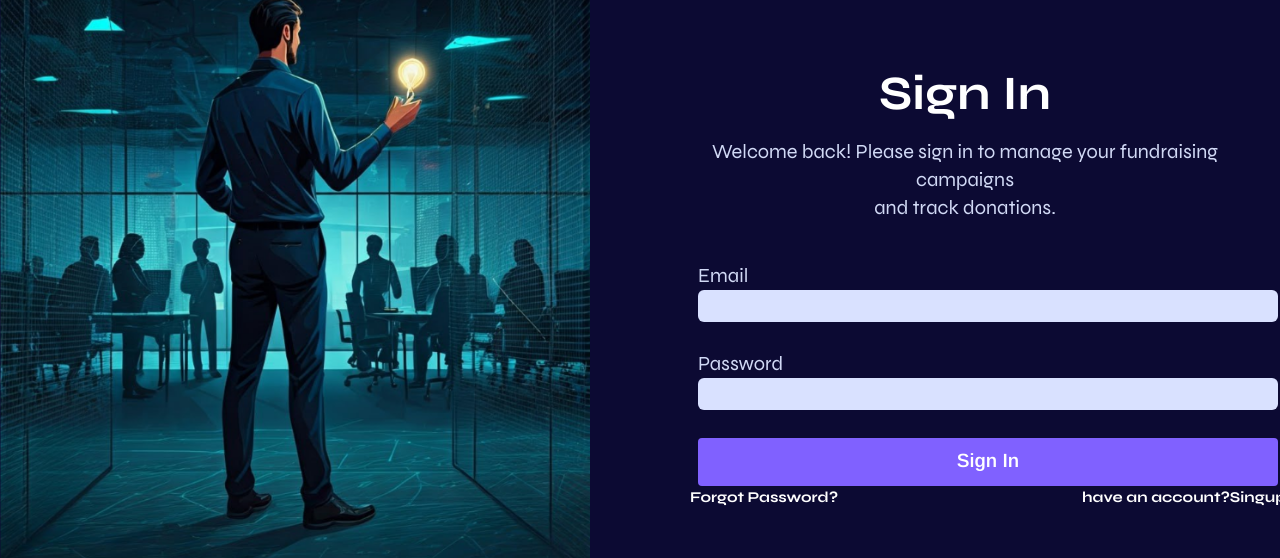
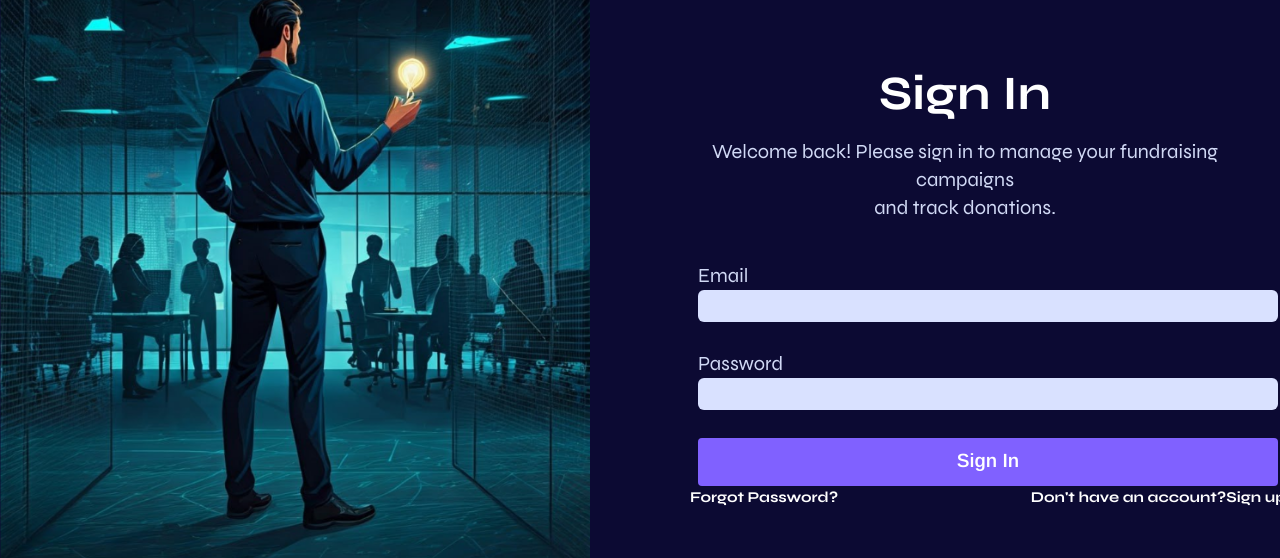
Before and after one commit to abenaacs/Bright-Fundraising, a React (Create React App) app in the folder frontend/: page /login in a window 1280 px wide. Shown: the part 151-709 px from the top of the page. Built offline with nearby package versions, Linux system fonts and the light colour scheme; a web font is replaced by a local one.

Commit message:
useLogin hooks added

```diff
--- a/frontend/package.json
+++ b/frontend/package.json
@@ -8,12 +8,14 @@
     "@testing-library/jest-dom": "^5.17.0",
     "@testing-library/react": "^13.4.0",
     "@testing-library/user-event": "^13.5.0",
+    "axios": "^1.7.2",
     "react": "^18.3.1",
     "react-dom": "^18.3.1",
     "react-icons": "^5.2.1",
     "react-router-dom": "^6.25.1",
     "react-scripts": "5.0.1",
-    "web-vitals": "^2.1.4"
+    "web-vitals": "^2.1.4",
+    "zustand": "^4.5.4"
   },
   "scripts": {
     "start": "react-scripts start",
--- a/frontend/src/App.js
+++ b/frontend/src/App.js
@@ -1,7 +1,7 @@
 import { BrowserRouter as Router, Route, Routes } from 'react-router-dom';
 import './App.css';
 import LandingPage from './pages/LandingPage/Landing';
-import Login from './Components/Login/Login';
+import LoginPage from './pages/LoginPage/LoginPage';
 import Register from './Components/Register/register';
 import ResetPassword from './Components/ResetPassword/ResetPassword';
 import ForgotPassword from './Components/ForgotPassword/ForgotPassword';
@@ -14,7 +14,7 @@ function App() {
       <Router>
         <Routes>
           <Route path="/" element={<LandingPage />} />
-          <Route path='/login' element={<Login/>} />
+          <Route path='/login' element={<LoginPage/>} />
           <Route path='/register' element={<Register/>} />
           <Route path='/reset' element={<ResetPassword/>} />
           <Route path='/forgot' element={<ForgotPassword/>} />
--- a/frontend/src/Components/Login/Login.js
+++ b/frontend/src/Components/Login/Login.js
@@ -1,71 +1,94 @@
 import React, { useState } from 'react';
-import signin from '../../assets/signin.png'
 import { Link } from 'react-router-dom';
+import useLogin from '../../hooks/useLogin'
 
-const Login = () => {
+const LoginForm = () => {
+    // State variables for email, password, and login error
     const [email, setEmail] = useState('');
     const [password, setPassword] = useState('');
 
+    // Custom hook for handling login functionality
+    const { login, loading, error } = useLogin();
+
+    // Function to handle email input change
     const handleEmailChange = (e) => {
         setEmail(e.target.value);
     };
 
+    // Function to handle password input change
     const handlePasswordChange = (e) => {
         setPassword(e.target.value);
     };
 
-    const handleSubmit = (e) => {
+    // Function to handle form submission
+    const handleSubmit = async (e) => {
         e.preventDefault();
-        // Perform login logic here
-        console.log('password:', password);
-        console.log('email:', email);
+        // Call the login function from the custom hook
+        await login(email, password);
     };
 
     return (
+        <form onSubmit={handleSubmit}>
+            <div className="flex flex-col md:gap-7 gap-3 items-center">
+                {/* Email input field */}
+                <div className="flex flex-col gap-0">
+                    <label>
+                        <h4 className="text-lg md:text-xl">Email</h4>
+                    </label>
+                    <input
+                        type="email"
+                        required
+                        className="bg-[#d9e1ff] w-[300px] rounded-md md:h-[32px] h-[28px] text-black px-5 md:w-[580px]"
+                        value={email}
+                        onChange={handleEmailChange}
+                    />
+                </div>
 
-		<div className='md:grid md:grid-cols-2 md:gap-5 flex h-screen justify-center items-center'>
-			<div className='pr-10 hidden md:flex'>
-				<img src={signin} width={400} height={400} className='w-full h-[700px]'/>
-			</div>
-			<div>
-                <div className='flex flex-col md:items-start md:mt-20 gap-10 md:p-10 items-center mt-20'>
-                    <div className='flex flex-col items-center'>
-                    <h2 className='text-white text-center text-2xl md:text-5xl mb-5'>Sign In</h2>
-                    <h4 className='text-center text-sm md:text-xl'>Welcome back! Please sign in to manage your fundraising campaigns</h4>
-                    <h4 className='text-center text-sm md:text-xl'> and track donations.</h4>
-                    </div>
-                <form>
-                    <div className='flex flex-col md:gap-7 gap-3 items-center'>
-                        <div className='flex flex-col gap-0'>
-                        <label><h4 className='text-lg md:text-xl'>Email</h4></label>
-                        <input
-                        type='email'
+                {/* Password input field */}
+                <div className="flex flex-col gap-0">
+                    <label>
+                        <h4 className="text-lg md:text-xl">Password</h4>
+                    </label>
+                    <input
+                        type="password"
                         required
-                        className='bg-[#d9e1ff] w-[300px] rounded-md md:h-[32px] h-[28px] text-black px-5 md:w-[580px]'/>
-                    </div>
-                    <div className='flex flex-col gap-0'>
-                        <label><h4 className='text-lg md:text-xl'>Password</h4></label>
-                        <input
-                        type='password'
-                        required
-                        className='bg-[#d9e1ff] w-[300px] rounded-md md:h-[32px] h-[28px] text-black px-5 md:w-[580px]'/>
-                    </div>
-                    <div>
-                        <button className='md:w-[580px] w-[300px] mx-2'>Sign In</button>
-                        <div className='flex md:flex-row flex-col md:justify-between items-center gap-2 mt-3 md:mt-0'>
-                            <Link to='/forgot'><h6 className='text-white font-bold text-[15px]'>Forgot Password?</h6></Link>
-                            <div className='flex'>
-                                <h6 className='text-white font-bold text-[15px]'>have an account?</h6>
-                                <Link to='/role'><h6 className='text-white font-bold text-[15px]'> Singup</h6></Link>
-                            </div>
+                        className="bg-[#d9e1ff] w-[300px] rounded-md md:h-[32px] h-[28px] text-black px-5 md:w-[580px]"
+                        value={password}
+                        onChange={handlePasswordChange}
+                    />
+                </div>
+
+                {/* Sign-in button and error display */}
+                <div>
+                    {/* Disable the sign-in button while loading */}
+                    <button
+                        type="submit"
+                        className="md:w-[580px] w-[300px] mx-2"
+                        disabled={loading}
+                    >
+                        {loading ? 'Loading...' : 'Sign In'}
+                    </button>
+                    {/* Display the login error if it exists */}
+                    {error && (
+                        <div className="text-red-500 mt-2">{error}</div>
+                    )}
+
+                    {/* Additional links */}
+                    <div className="flex md:flex-row flex-col md:justify-between items-center gap-2 mt-3 md:mt-0">
+                        <Link to="/forgot">
+                            <h6 className="text-white font-bold text-[15px]">Forgot Password?</h6>
+                        </Link>
+                        <div className="flex">
+                            <h6 className="text-white font-bold text-[15px]">Don't have an account?</h6>
+                            <Link to="/role">
+                                <h6 className="text-white font-bold text-[15px]"> Sign up</h6>
+                            </Link>
                         </div>
                     </div>
-                    </div>
-                    </form>
                 </div>
-			</div>
-		</div>
+            </div>
+        </form>
     );
 };
 
-export default Login;
+export default LoginForm;
--- /dev/null
+++ b/frontend/src/hooks/useLogin.js
@@ -0,0 +1,43 @@
+import { useState } from 'react';
+import axios from 'axios';
+
+const useLogin = () => {
+    const [error, setError] = useState(null);
+    const [loading, setLoading] = useState(false);
+
+    const login = async (email, password) => {
+
+        try {
+            // Set the loading state to true
+            setLoading(true);
+
+            // Make a POST request to the login endpoint
+            const response = await axios.post('/api/login', {
+                email,
+                password,
+            });
+
+            // If the login is successful, the server should return a token or other relevant data
+            const { token } = response.data;
+
+            // You can save the token to local storage or a cookie for future use
+            localStorage.setItem('authToken', token);
+
+            // Reset the error and loading states
+            setError(null);
+            setLoading(false);
+
+            // Perform any additional logic after a successful login, such as redirecting the user
+            // or updating the application state
+            // ...
+        } catch (err) {
+            // If an error occurs during the login process, update the error and loading states
+            setError(err.response.data.message || 'An error occurred during login.');
+            setLoading(false);
+        }
+    };
+
+    return { login, error, loading };
+};
+
+export default useLogin;
--- /dev/null
+++ b/frontend/src/hooks/useRegister.js
@@ -0,0 +1,42 @@
+import { useState } from 'react';
+import axios from 'axios';
+
+const useRegister = () => {
+    const [error, setError] = useState(null);
+    const [loading, setLoading] = useState(false);
+
+    const register = async (email, password) => {
+        try {
+            // Set the loading state to true
+            setLoading(true);
+
+            // Make a POST request to the login endpoint
+            const response = await axios.post('/api/login', {
+                email,
+                password,
+            });
+
+            // If the login is successful, the server should return a token or other relevant data
+            const { token } = response.data;
+
+            // You can save the token to local storage or a cookie for future use
+            localStorage.setItem('authToken', token);
+
+            // Reset the error and loading states
+            setError(null);
+            setLoading(false);
+
+            // Perform any additional logic after a successful login, such as redirecting the user
+            // or updating the application state
+            // ...
+        } catch (err) {
+            // If an error occurs during the login process, update the error and loading states
+            setError(err.response.data.message || 'An error occurred during login.');
+            setLoading(false);
+        }
+    };
+
+    return { register, error, loading };
+};
+
+export default useRegister;
--- /dev/null
+++ b/frontend/src/pages/LoginPage/LoginPage.js
@@ -0,0 +1,26 @@
+import signin from '../../assets/signin.png';
+import LoginForm from '../../Components/Login/Login';
+
+const LoginPage = () => {
+    return (
+        <div className="md:grid md:grid-cols-2 md:gap-5 flex h-screen justify-center items-center">
+            <div className="pr-10 hidden md:flex">
+                <img src={signin} width={400} height={400} className="w-full h-[700px]" />
+            </div>
+            <div>
+                <div className="flex flex-col md:items-start md:mt-20 gap-10 md:p-10 items-center mt-20">
+                    <div className="flex flex-col items-center">
+                        <h2 className="text-white text-center text-2xl md:text-5xl mb-5">Sign In</h2>
+                        <h4 className="text-center text-sm md:text-xl">
+                            Welcome back! Please sign in to manage your fundraising campaigns
+                        </h4>
+                        <h4 className="text-center text-sm md:text-xl">and track donations.</h4>
+                    </div>
+                    <LoginForm />
+                </div>
+            </div>
+        </div>
+    );
+};
+
+export default LoginPage;
```
Also changed, not shown: frontend/src/Components/Register/register.js (+26 -26 lines), 1 other file (tests, documents, lock files or other folders).
